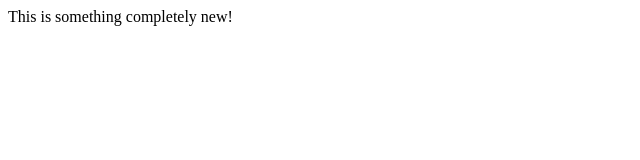
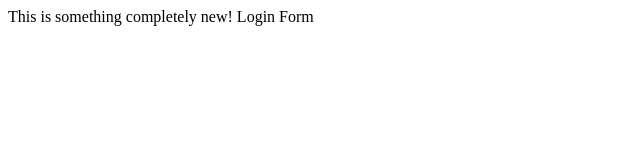
Before and after one commit to tepo74/sampleApp, a plain HTML site: page index.html in a window 1280 px wide. Shown: the full height of the page, 0-640 px from the left. Drawn offline with Linux system fonts and the light colour scheme.

Commit message:
LogIn form

```diff
--- a/index.html
+++ b/index.html
@@ -4,5 +4,7 @@
 </head>
 <body>
  This is something completely new!
+
+ Login Form
 </body>
 </html>
```
Also changed, not shown: login.html (added, +1 -0 lines).
